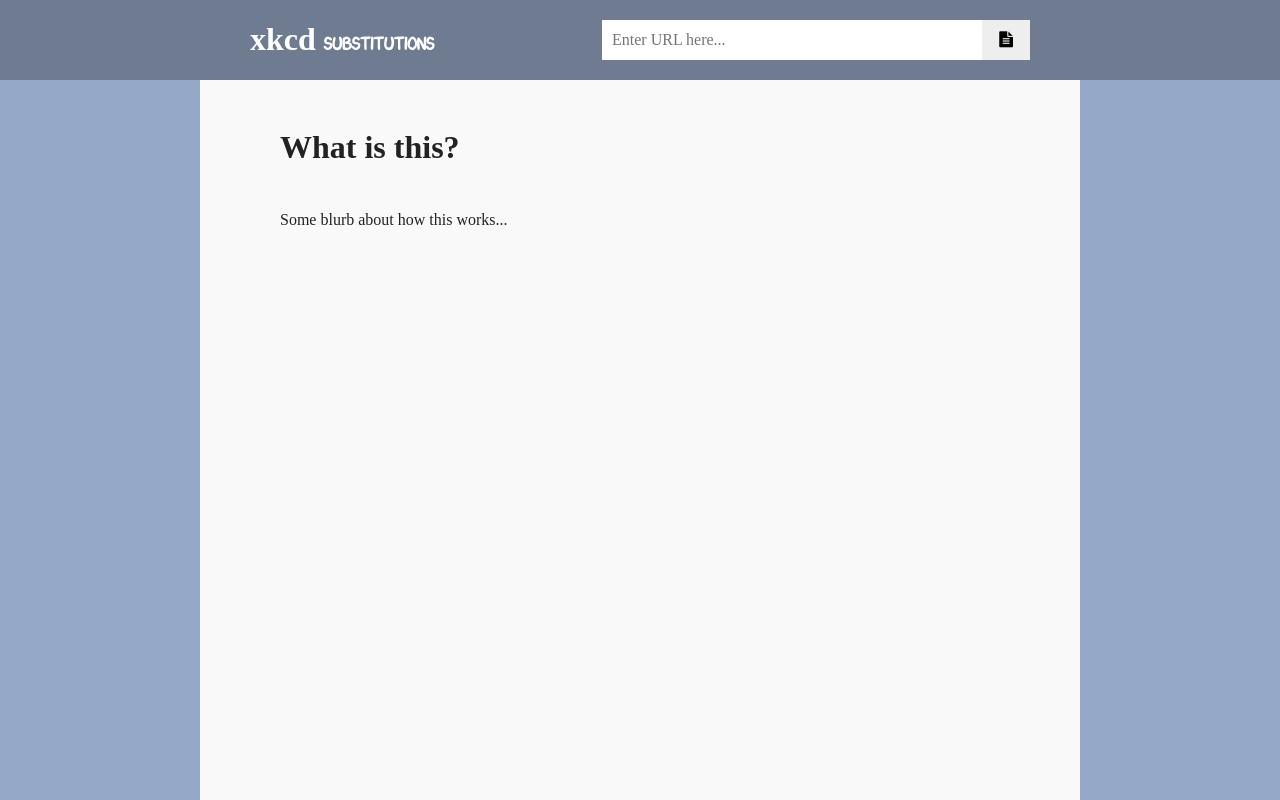
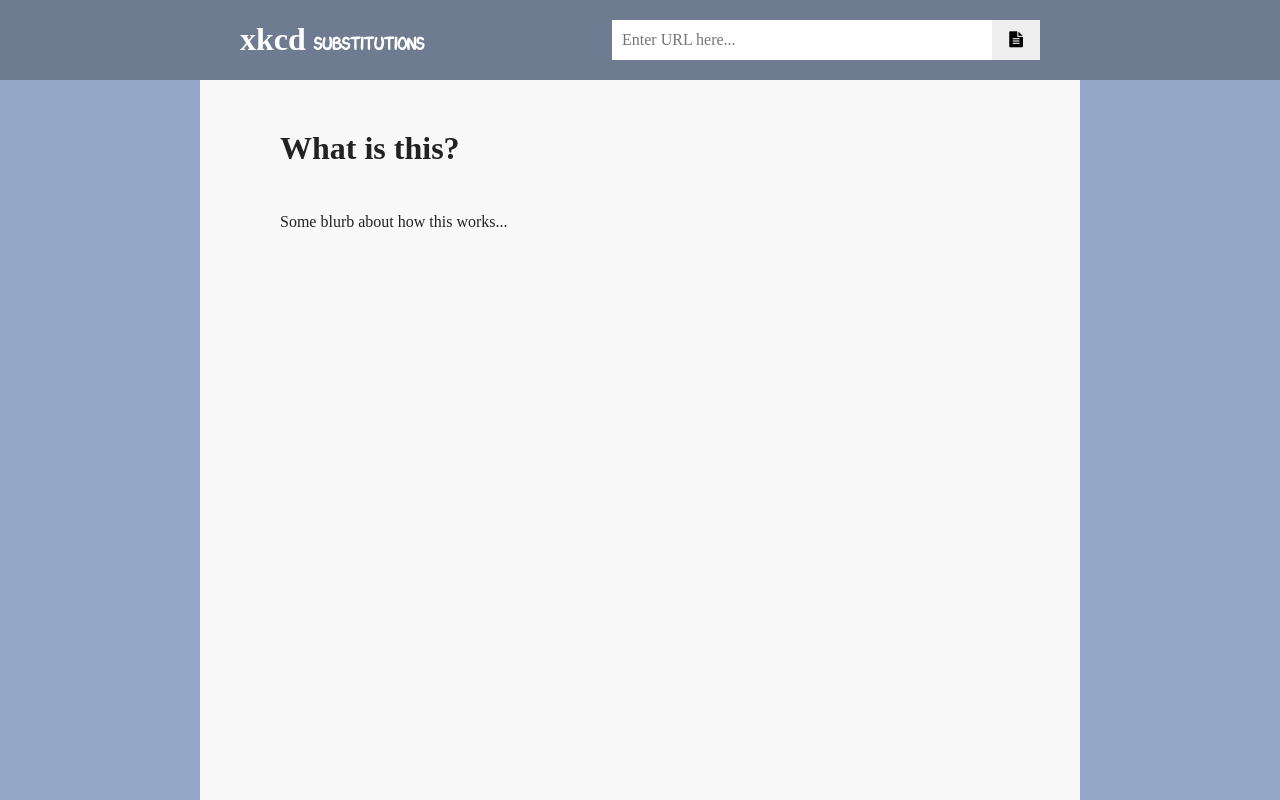
Before and after one commit to U-DON/xkcd_substitutions, a Flask app: page / in a window 1280 px wide. Run offline with Flask 2, Linux system fonts and the light colour scheme; parts of the project's set-up code (start-up, migrations or seed data) failed here and were passed over; some libraries are stand-ins or nearby versions.

Commit message:
Fix misalignment between header elements and content caused by overflow scrollbar.

```diff
--- a/static/style.css
+++ b/static/style.css
@@ -35,7 +35,7 @@ header > div
     display: flex;
     margin: 0 auto;
     max-width: 100%;
-    width: 780px;
+    width: 800px;
 }
 
 .xkcd-font
@@ -94,19 +94,20 @@ header .xkcd-font
     flex: 1;
     flex-direction: column;
     align-items: center;
-    overflow-y: scroll;
+    overflow-y: auto;
     width: 100%;
 }
 
 #content
 {
     background: #f9f9f9;
-    box-sizing: padding-box;
+    box-sizing: content-box;
     color: #222222;
     flex: 1;
     font-size: 16px;
-    line-height: 1.7em;
+    line-height: 1.75em;
     margin: 0;
+    margin-left: calc(100vw - 100%);
     max-width: 100%;
     padding: 40px 80px;
     text-align: justify;
@@ -133,7 +134,7 @@ header .xkcd-font
 #content h1
 {
     margin: 0 0 1em 0;
-    line-height: 1.7em;
+    line-height: 1.75em;
 }
 
 figure
@@ -151,7 +152,7 @@ p
     background: yellow;
     cursor: help;
     font-variant: small-caps;
-    padding: 2px 4px;
+    padding: 0.25em 0.5em;
     position: relative;
 }
 
```
